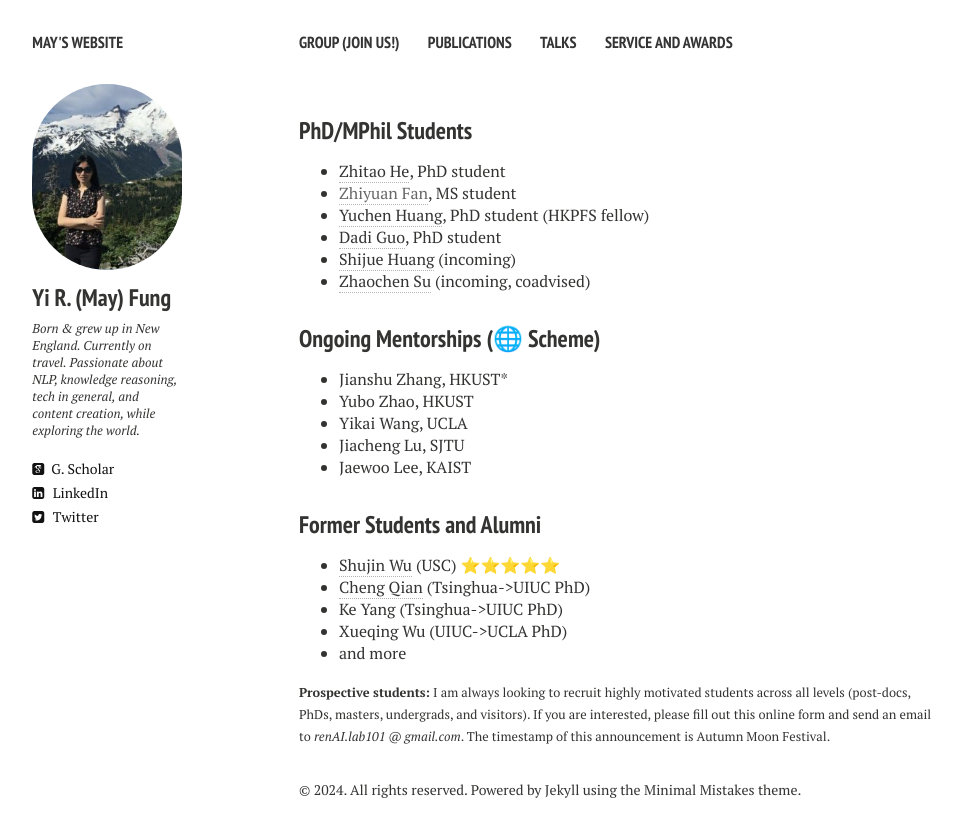
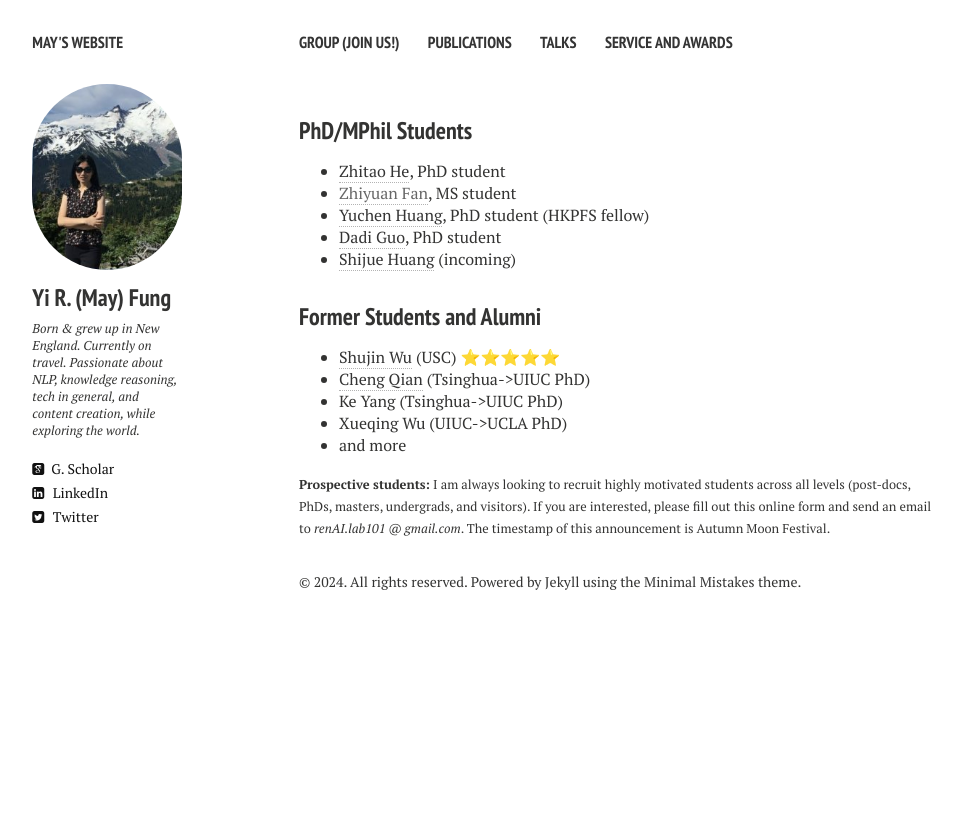
Before and after one commit to mayrfung/mayrfung.github.io, a Jekyll site: the page built from group.md, in a window 1280 px wide. Shown: the top 837 px of the page, without its empty margins (21-983 px from the left). Built offline with Jekyll 4.4.1, drawn with Linux system fonts in a browser that asks for light colours; nearby versions of some CDN libraries.

Commit message:
Update group.html

```diff
--- a/_layouts/group.html
+++ b/_layouts/group.html
@@ -45,16 +45,6 @@
   <li><a href="https://lukahhcm.github.io/" target="_blank">Yuchen Huang</a>, PhD student (HKPFS fellow)</li>
   <li><a href="https://scholar.google.com/citations?user=5yHRd6kAAAAJ" target="_blank">Dadi Guo</a>, PhD student</li>
   <li><a href="https://joeying1019.github.io/" target="_blank">Shijue Huang</a> (incoming)</li>
-  <li><a href="https://zhaochen0110.github.io/" target="_blank">Zhaochen Su</a> (incoming, coadvised)</li>
-</ul>
-
-<h3 style="margin-bottom:0px;padding-top:10px;">Ongoing Mentorships (🌐 Scheme) </h3>
-<ul>
-  <li>Jianshu Zhang, HKUST*</li>
-  <li>Yubo Zhao, HKUST</li>
-  <li>Yikai Wang, UCLA</li>
-  <li>Jiacheng Lu, SJTU</li>
-  <li>Jaewoo Lee, KAIST</li>
 </ul>
 
 <h3 style="margin-bottom:0px;padding-top:10px;">Former Students and Alumni</h3>
```
